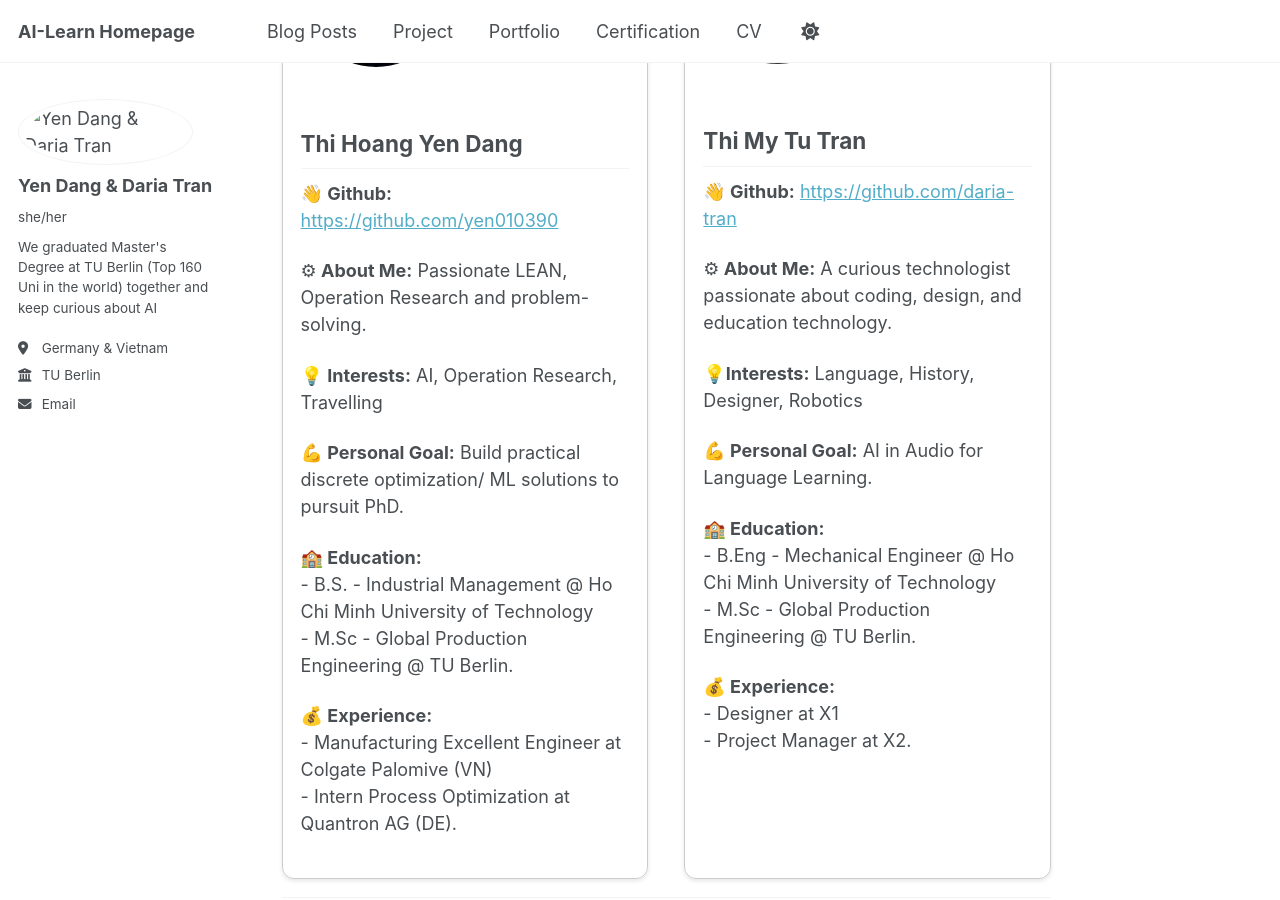
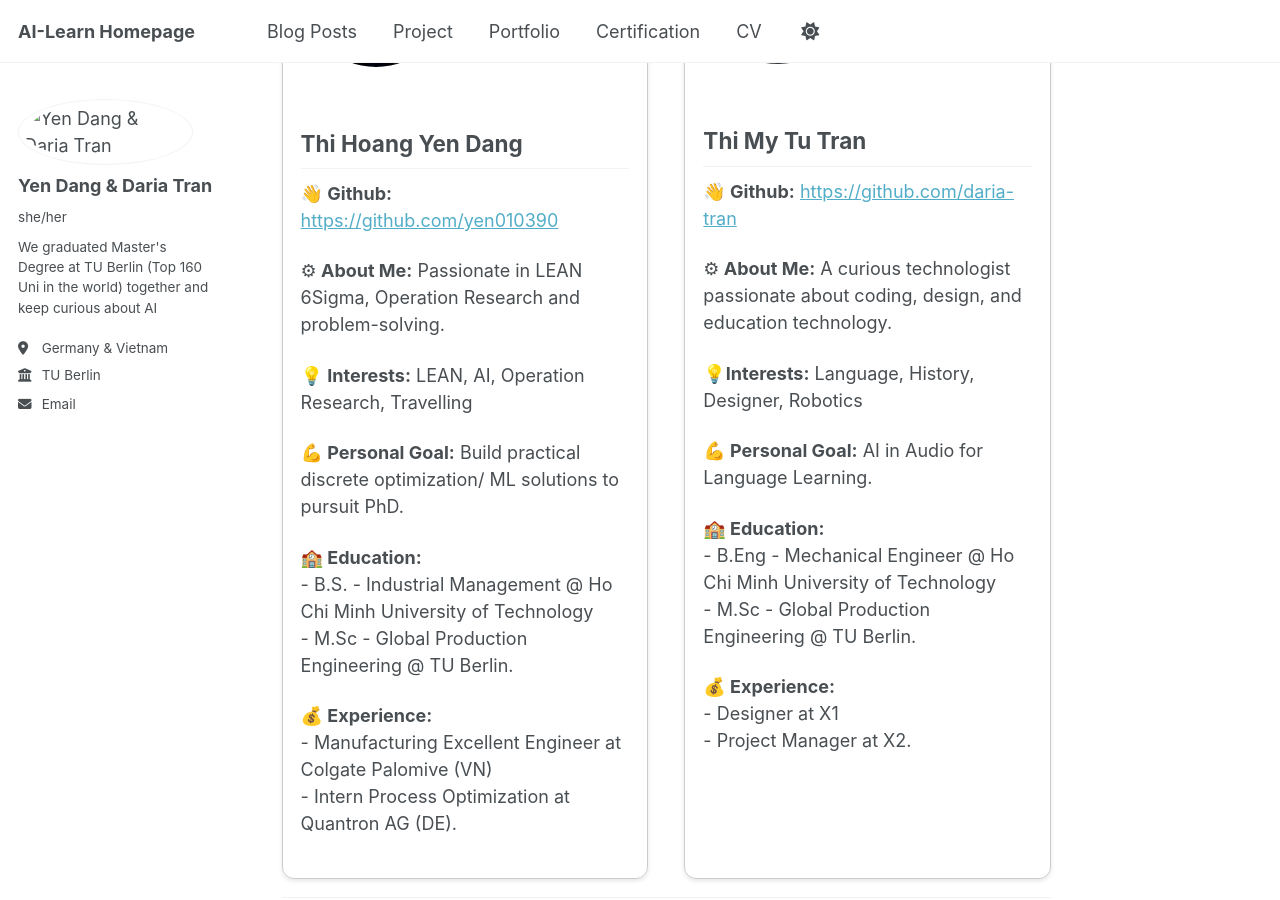
Before and after one commit to yen010390/AIO.github.io, a Jekyll site: the page built from _pages/about.md, in a window 1280 px wide and 900 px high, scrolled down 367 px. Built offline with Jekyll 4.4.1, drawn with Linux system fonts in a browser that asks for light colours.

Commit message:
Update about.md

```diff
--- a/_pages/about.md
+++ b/_pages/about.md
@@ -42,8 +42,8 @@ redirect_from:
     <img src="/AIlearn.github.io/images/profile-Yen.jpg" alt="Thi Hoang Yen Dang">
     <h2>Thi Hoang Yen Dang</h2>
     <p><strong>👋 Github:</strong> <a href="https://github.com/yen010390" target="_blank" rel="noopener noreferrer">https://github.com/yen010390</a></p>
-    <p><strong>⚙ About Me:</strong> Passionate LEAN, Operation Research and problem-solving.</p>
-    <p><strong>💡 Interests:</strong> AI, Operation Research, Travelling</p>
+    <p><strong>⚙ About Me:</strong> Passionate in LEAN 6Sigma, Operation Research and problem-solving.</p>
+    <p><strong>💡 Interests:</strong> LEAN, AI, Operation Research, Travelling</p>
     <p><strong>💪 Personal Goal:</strong> Build practical discrete optimization/ ML solutions to pursuit PhD.</p>
     <p><strong>🏫 Education:</strong><br>
       - B.S. - Industrial Management @ Ho Chi Minh University of Technology <br>
```
